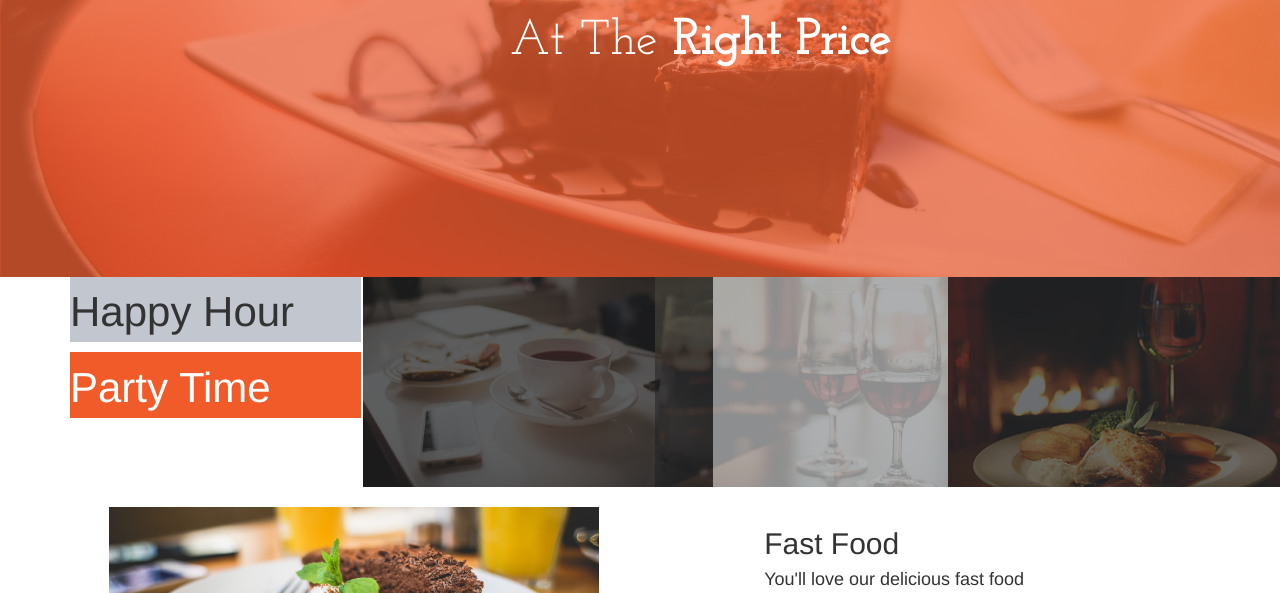
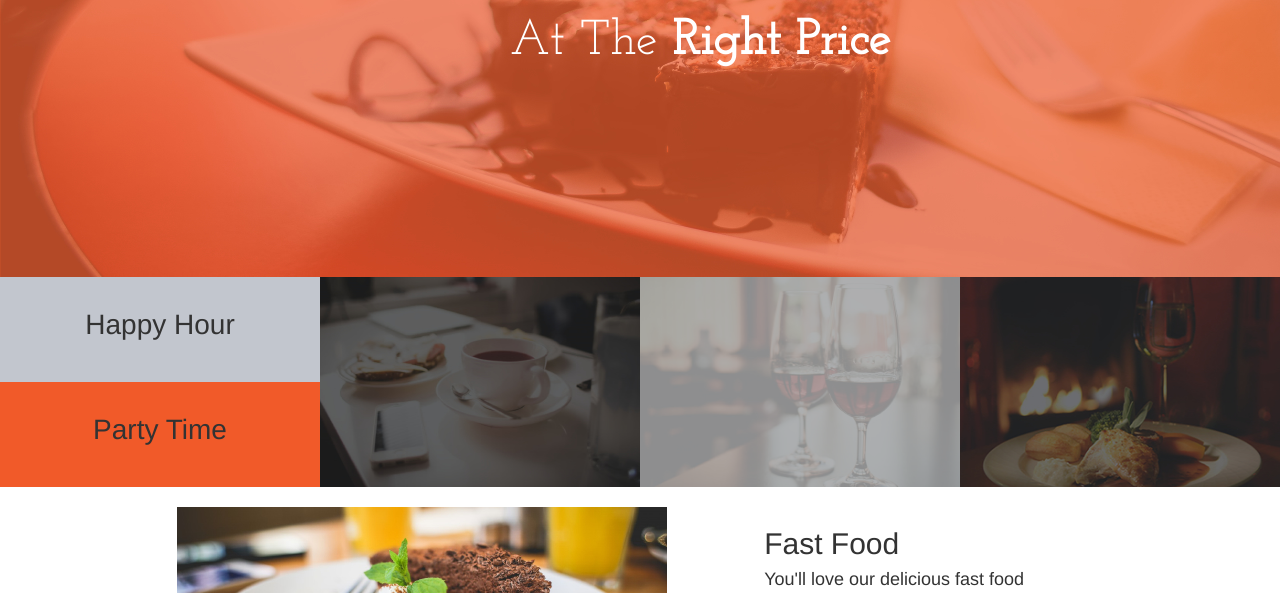
Before and after one commit to NjeriNjoroge/Anittas-Kitchen, a plain HTML site: page index.html in a window 1280 px wide. Shown: the part 359-952 px from the top of the page. Drawn offline with Linux system fonts and the light colour scheme.

Commit message:
fixed the section below the logo, the happy hour

```diff
--- a/index.html
+++ b/index.html
@@ -19,20 +19,23 @@
 <p>At The <strong>Right Price</strong></p>
 </span>
   </div>
-  <div class="container">
-    <div class="row">
+  <div class="container menu">
+    <div class="row menuwrapper">
       <div class="col-md-3">
-        <div class="col">
-          <p class="happy">Happy Hour</p>
+        <div class="col happy">
+          <p>Happy Hour</p>
         </div>
-        <div class="col">
-          <p class="party">Party Time</p>
+        <div class="col party">
+          <p>Party Time</p>
         </div>
       </div>
 
       <div class="col-md-3"><img src="img/breakfast.jpg" alt=""></div>
-      <div class="lunch">
-        <div class="col-md-3"><img src="img/lunch.jpg" alt=""></div>
+
+        <div class="col-md-3">
+          <div class="lunch">
+          <img src="img/lunch.jpg" alt="">
+        </div>
       </div>
       <div class="col-md-3"><img src="img/dinner.jpg" alt=""></div>
     </div>
--- a/styles.css
+++ b/styles.css
@@ -1,32 +1,81 @@
-.glyphicon{
+/*HEADER SECTION*/
+
+.glyphicon {
   font-size: 50px;
 }
 
-.container.landing{
+.container.landing {
   background-image: url("img/landing.jpg");
-  width:1400px;
+  width: 1400px;
   height: 636px;
 }
 
-.glyphicon.glyphicon-menu-hamburger{
+.glyphicon.glyphicon-menu-hamburger {
   color: white;
 }
 
-.intro{
+.intro {
   text-align: center;
   font-family: 'Josefin Slab', serif;
   font-size: 3.5em;
   color: white;
-
 }
 
-.logo{
+.col {
+  height: 50%;
+  width: 100%;
+  display: flex;
+  align-items: center;
+  justify-content: center;
+  font-size: 2em;
+}
+
+.happy {
+  background-color: #c2c6ce;
+}
+
+.party {
+  background-color: #f15a29;
+}
+
+.lunch {
+  opacity: 0.5;
+  height: 100%;
+}
+
+.container.menu {
+  width: 100%;
+  margin: 0;
+  padding: 0;
+  height: 210px;
+}
+
+.row.menuwrapper {
+  width: 100%;
+  margin: 0;
+  padding: 0;
+  height: 100%;
+}
+
+.row.menuwrapper img {
+  padding: 0;
+  height: 100%;
+  width: 100%;
+}
+
+.container.menu .row.menuwrapper .col-md-3 {
+  padding: 0;
+  margin: 0;
+  height: 100%;
+}
+
+.logo {
   padding-left: 35%;
 }
-
-
+/*END*/
 
 /*SUBSCRIBE SECTION*/
+
 .sign {
   background-image: url("img/subscribe.jpg");
   width: 1400px;
@@ -36,63 +85,58 @@ color: white;
   font-size: 30px;
   padding-top: 70px;
 }
-.btn.btn-default{ /* it will fill all other buttons*/
+
+.btn.btn-default {
+  /* it will fill all other buttons*/
   background-color: #f15a29;
 }
+
+
 /*END*/
 
+
 /*FOOTER SECTION*/
-.row.pic{
-  background-color:#f15a29;
+
+.row.pic {
+  background-color: #f15a29;
   text-align: center;
-  color:white;
+  color: white;
 }
-.fa.fa-facebook{
+
+.fa.fa-facebook {
   background-image: url("img/facebook.png");
-  width:39px;
-  height:39px;
+  width: 39px;
+  height: 39px;
   font-size: 35px;
   color: #f15a29;
 }
-.fa.fa-twitter{
+
+.fa.fa-twitter {
   background-image: url("img/facebook.png");
-  width:39px;
-  height:39px;
+  width: 39px;
+  height: 39px;
   font-size: 35px;
   color: #f15a29;
 }
-.fa.fa-pinterest{
+
+.fa.fa-pinterest {
   background-image: url("img/facebook.png");
-  width:39px;
-  height:39px;
+  width: 39px;
+  height: 39px;
   font-size: 35px;
   color: #f15a29;
 }
+
+
 /*END*/
 
-.row.carosel{
+
+/*CAROUSEL*/
+
+.row.carosel {
   background-image: url("img/foodsBg.jpg");
-  width:1400px;
-  height:599px;
+  width: 1400px;
+  height: 599px;
   background-position: center;
   margin-top: 35%;
 }
-
-.happy{
-background-color: #c2c6ce;
-  font-size: 3em;
-  padding-top: 2%;
-  margin-right: -11%;
-}
-
-.party{
-background-color: #f15a29;
-  font-size: 3em;
-  padding-top: 2%;
-  margin-right: -11%;
-  color:white;
-}
-
-.lunch{
-  opacity: 0.5;
-}
```
Lines whose indentation alone changed are shown as unchanged.
